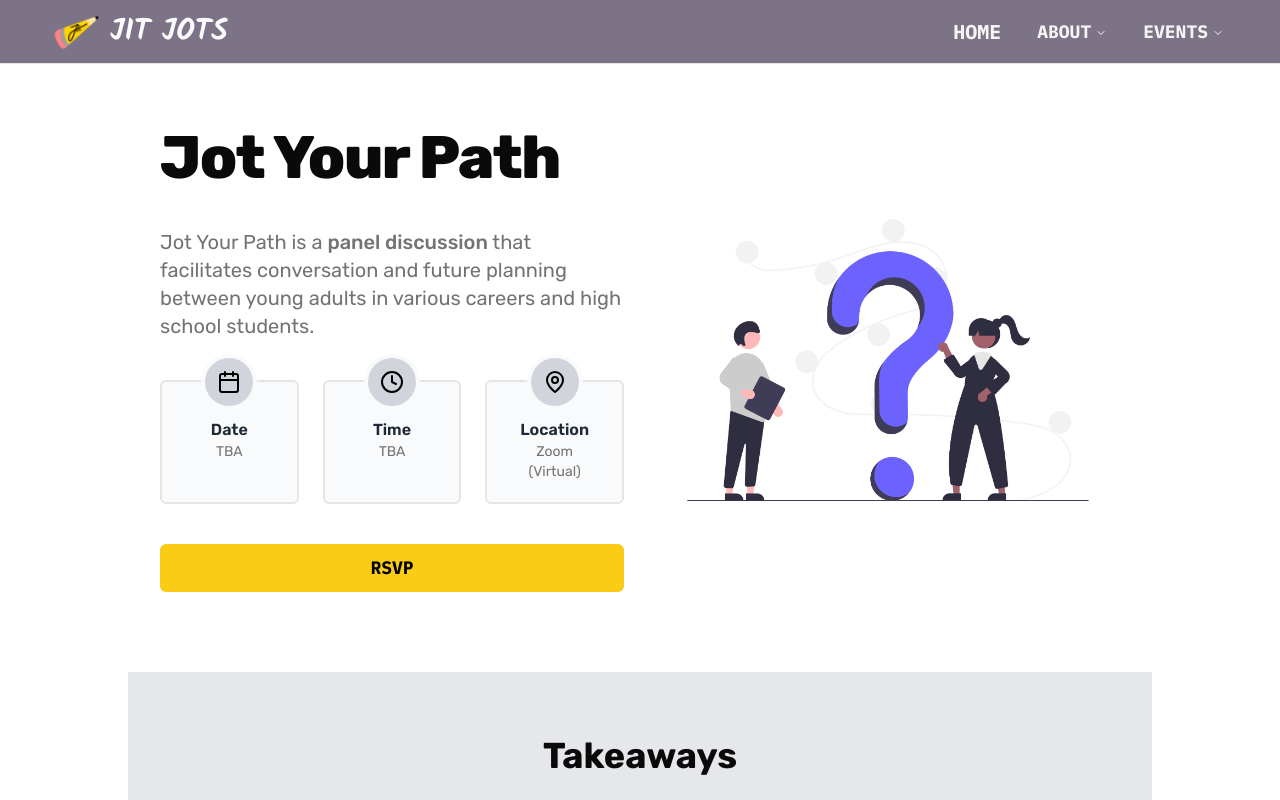
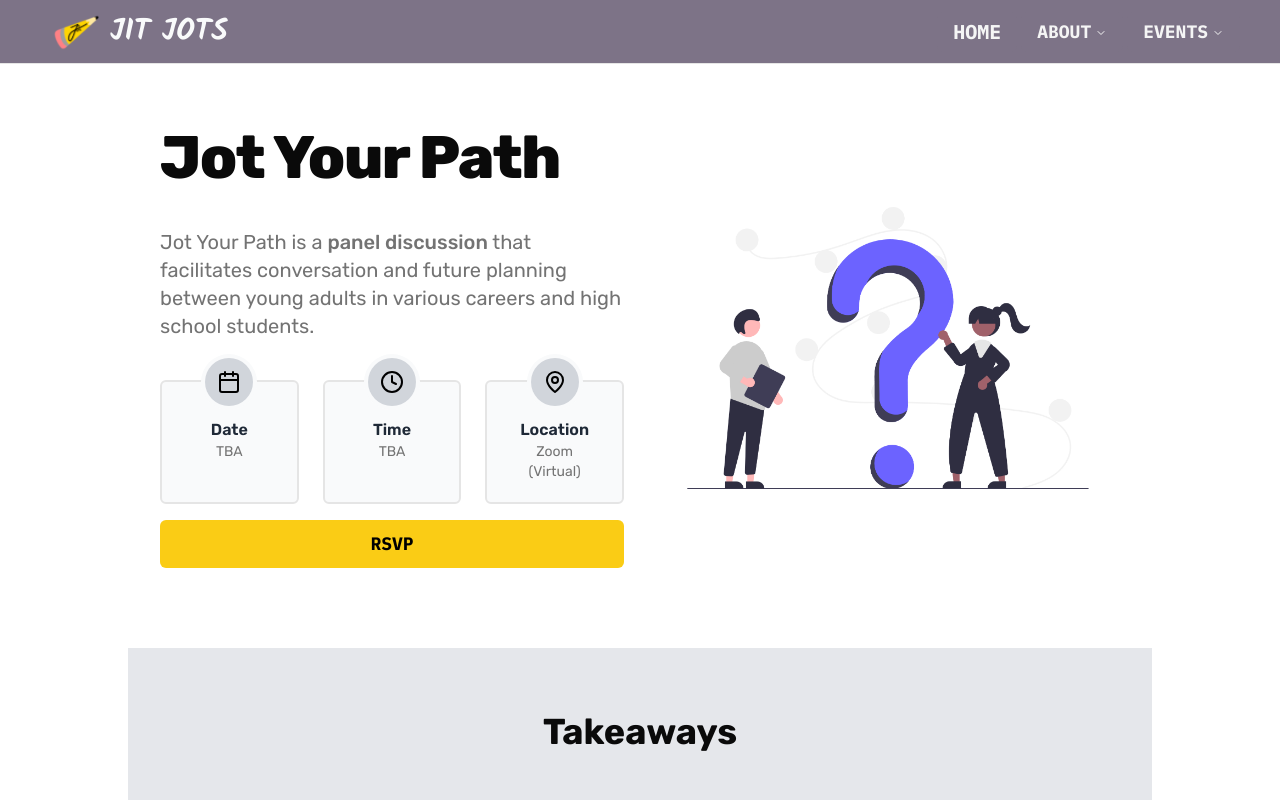
Before and after one commit to ritchiexia/jitjots, a Next.js app: page /jot-your-path in a window 1280 px wide. Shown: the top 800 px of the page. Built offline with nearby package versions, Linux system fonts and the light colour scheme.

Commit message:
updated button to link

```diff
--- a/src/app/jot-your-path/page.tsx
+++ b/src/app/jot-your-path/page.tsx
@@ -103,14 +103,11 @@ export default function JotYourPath() {
                 </div>
               </div>
 
-              <Button
-                className={cn(
-                  ibmPlexMono.className,
-                  "mt-4 h-12 w-full text-lg bg-yellow-400 hover:bg-yellow-500 text-black [word-spacing:-0.5ch]"
-                )}
-              >
-                RSVP
-              </Button>
+              <a href="#" target="_blank" rel="noopener noreferrer">
+                <Button className={cn(ibmPlexMono.className, "mt-4 h-12 w-full text-lg bg-yellow-400 hover:bg-yellow-500 text-black [word-spacing:-0.5ch]")}>
+                  RSVP
+                </Button>
+              </a>
             </div>
             <Image
               src={jotyourpathHeroPic}
```
